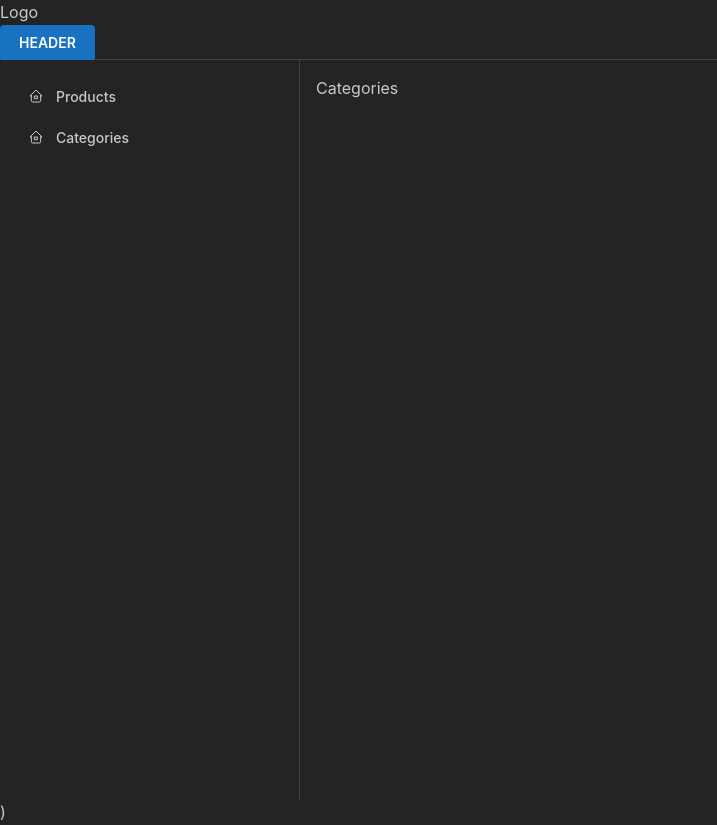
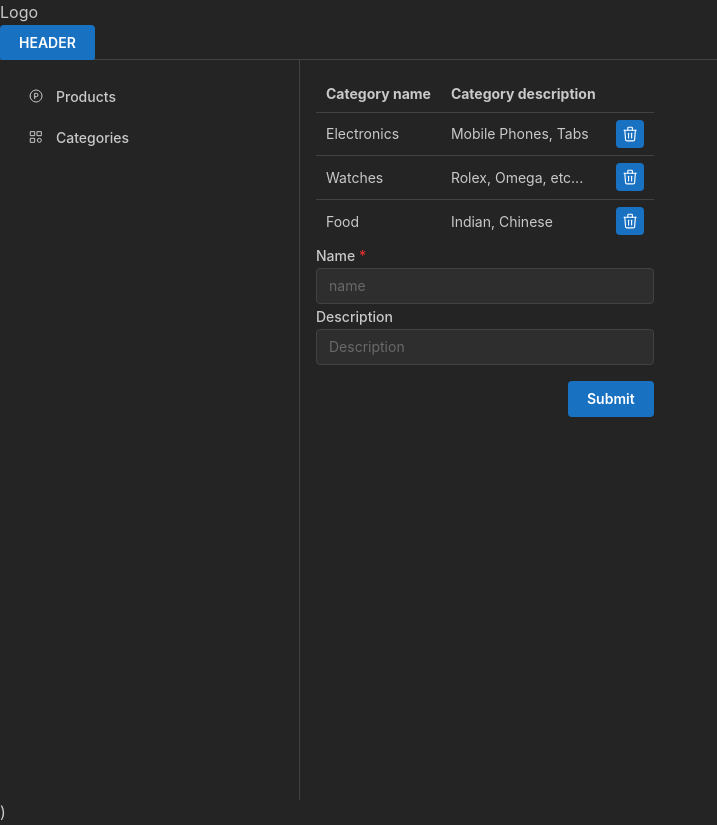
Before and after one commit to Naleen2/admin_test, a React (Vite) app: page /categories in a window 1280 px wide. Shown: the whole page, without its empty margins (0-717 px from the left). Built offline with nearby package versions, Linux system fonts and the light colour scheme; data requests are answered from the project's data file.

Commit message:
Added the ability to persist and read Categories from DB

```diff
--- a/db.json
+++ b/db.json
@@ -1,7 +1,7 @@
 {
   "products": [
     {
-      "id" : "1",
+      "id": "1",
       "name": "HP 100",
       "description": "HP Laptop",
       "stockCount": 10,
@@ -9,7 +9,7 @@
       "image": "https://3jnrp8-5173.csb.app/src/assets/students.jpg"
     },
     {
-      "id" : "2",
+      "id": "2",
       "name": "Laptop",
       "description": "HP 200",
       "stockCount": 10,
@@ -17,8 +17,21 @@
       "image": "https://3jnrp8-5173.csb.app/src/assets/students.jpg"
     }
   ],
-  "comments": [
-    { "id": 1, "body": "Comment 1" },
-    { "id": 2, "body": "Comment 2" }
+  "categories": [
+    {
+      "id": 1,
+      "name": "Electronics",
+      "description": "Mobile Phones, Tabs"
+    },
+    {
+      "id": 2,
+      "name": "Watches",
+      "description": "Rolex, Omega, etc..."
+    },
+    {
+      "id": "mantine-nc2rwgbfb",
+      "name": "Food",
+      "description": "Indian, Chinese"
+    }
   ]
 }
--- /dev/null
+++ b/src/components/AddCategory.tsx
@@ -0,0 +1,58 @@
+import {useForm} from "@mantine/form";
+import {Box, Button, Group, TextInput} from "@mantine/core";
+import {useAddCategoryMutation} from "../store/apis/categoryApi.ts";
+import {randomId} from "@mantine/hooks";
+
+function AddCategory() {
+    const [addCategory] = useAddCategoryMutation();
+
+    const form = useForm({
+        initialValues: {
+            name: '',
+            description: '',
+        },
+
+        validate: {
+            name : (value) => {
+                if (!value) {
+                    return 'name can not be empty';
+                }
+            }
+        },
+    });
+
+    function addNewCategory(id: string) {
+        if (form.isValid()) {
+            const transformedValues = form.getTransformedValues();
+            addCategory({
+                id,
+                ...transformedValues
+            });
+        }
+    }
+
+    return (
+        <Box maw={340} mx="auto">
+            <form onSubmit={form.onSubmit((values) => console.log(values))}>
+                <TextInput
+                    withAsterisk
+                    label="Name"
+                    placeholder="name"
+                    {...form.getInputProps('name')}
+                />
+
+                <TextInput
+                    label="Description"
+                    placeholder="Description"
+                    {...form.getInputProps('description')}
+                />
+
+                <Group justify="flex-end" mt="md">
+                    <Button type="submit" onClick= {() => addNewCategory(randomId())}>Submit</Button>
+                </Group>
+            </form>
+        </Box>
+    );
+}
+
+export default AddCategory;
--- a/src/components/AddProduct.tsx
+++ b/src/components/AddProduct.tsx
@@ -1,7 +1,7 @@
 import {useForm} from '@mantine/form';
 import {TextInput, Button, Group, Box, NumberInput} from '@mantine/core';
 import {useProductDispatch} from "../store/hooks.ts";
-import {createNewProduct} from "../store/product-slice.ts";
+import {createNewProduct} from "../store/slices/product-slice.ts";
 import {randomId } from "@mantine/hooks";
 import {faker} from "@faker-js/faker";
 
--- a/src/components/Categories.tsx
+++ b/src/components/Categories.tsx
@@ -1,6 +1,52 @@
+import {useGetCategoriesQuery} from "../store/apis/categoryApi.ts";
+import {ReactNode} from "react";
+import {Loader, Table} from "@mantine/core";
+import AddCategory from "./AddCategory.tsx";
+import CategoryItem from "./CategoryItem.tsx";
+
+export type Category = {
+    id: string,
+    name: string,
+    description: string
+}
+
 function Categories() {
+    const {data, isFetching, error} = useGetCategoriesQuery(undefined);
+
+    let content: ReactNode;
+
+    function getCategoryTable(data: Category[]): ReactNode {
+        const rows = data.map(category => {
+            return <CategoryItem key={category.id} category={category}></CategoryItem>;
+        });
+
+        return (
+            <div>
+                <Table>
+                    <Table.Thead>
+                        <Table.Tr>
+                            <Table.Th>Category name</Table.Th>
+                            <Table.Th>Category description</Table.Th>
+                        </Table.Tr>
+                    </Table.Thead>
+                    <Table.Tbody>{rows}</Table.Tbody>
+                </Table>
+
+                <AddCategory></AddCategory>
+            </div>
+        );
+    }
+
+    if (isFetching) {
+        content = <Loader color="blue"/>;
+    } else if (error) {
+        content = <div>Error loading Data</div>;
+    } else {
+        content = getCategoryTable(data);
+    }
+
     return <div>
-        Categories
+        {content}
     </div>;
 }
 
--- /dev/null
+++ b/src/components/CategoryItem.tsx
@@ -0,0 +1,29 @@
+import {ActionIcon, Table} from "@mantine/core";
+import {type Category} from "./Categories.tsx";
+import {IconTrash} from "@tabler/icons-react";
+import {useDeleteCategoryMutation} from "../store/apis/categoryApi.ts";
+
+type CategoryItemProps = {
+    category : Category
+}
+
+function CategoryItem({category}: CategoryItemProps) {
+
+    const [deleteCategory] = useDeleteCategoryMutation();
+
+    function removeCategory() {
+        deleteCategory(category.id);
+    }
+
+    return <Table.Tr key={category.id}>
+        <Table.Td>{category.name}</Table.Td>
+        <Table.Td>{category.description}</Table.Td>
+        <Table.Td>
+            <ActionIcon variant="filled" aria-label="Settings">
+                <IconTrash style={{ width: '70%', height: '70%' }} stroke={1.5} onClick={removeCategory} />
+            </ActionIcon>
+        </Table.Td>
+    </Table.Tr>
+}
+
+export default CategoryItem;
--- a/src/components/MyAppShell.tsx
+++ b/src/components/MyAppShell.tsx
@@ -1,9 +1,8 @@
-import {Button, NavLink} from '@mantine/core';
+import {AppShell, Burger, Button, NavLink} from '@mantine/core';
 import {useDisclosure} from '@mantine/hooks';
-import {AppShell, Burger} from '@mantine/core';
 import {useProductSelector} from "../store/hooks.ts";
 import Products from "./Products.tsx";
-import {IconHome2} from '@tabler/icons-react';
+import {IconBrandProducthunt, IconCategory} from '@tabler/icons-react';
 import {BrowserRouter as Router, Link, Route, Routes} from "react-router-dom";
 import Categories from "./Categories.tsx";
 
@@ -29,9 +28,9 @@ function MyApp() {
 
                 <AppShell.Navbar p="md">
                     <NavLink label="Products" component={Link} to="/products"
-                             leftSection={<IconHome2 size="1rem" stroke={1.5}/>}/>
+                             leftSection={<IconBrandProducthunt size="1rem" stroke={1.5}/>}/>
                     <NavLink label="Categories" component={Link} to="/categories"
-                             leftSection={<IconHome2 size="1rem" stroke={1.5}/>}/>
+                             leftSection={<IconCategory size="1rem" stroke={1.5}/>}/>
                 </AppShell.Navbar>
 
                 <AppShell.Main>
--- a/src/components/Products.tsx
+++ b/src/components/Products.tsx
@@ -1,6 +1,6 @@
 import {Table, Image} from '@mantine/core';
 import AddProduct from "./AddProduct.tsx";
-import {Product} from "../store/product-slice.ts";
+import {Product} from "../store/slices/product-slice.ts";
 
 
 type MyTableProps = {
--- /dev/null
+++ b/src/store/apis/categoryApi.ts
@@ -0,0 +1,32 @@
+import {createApi, fetchBaseQuery} from '@reduxjs/toolkit/query/react';
+import {Category} from "../../components/Categories.tsx";
+
+export const categoryApi = createApi({
+    reducerPath: 'categories',
+    baseQuery: fetchBaseQuery({
+        baseUrl: 'http://localhost:3001'
+    }),
+    endpoints: builder => ({
+        getCategories: builder.query<Category[], void>({
+            providesTags: ['categories'],
+            query: () => "/categories"
+        }),
+        addCategory: builder.mutation<void, Category>({
+            invalidatesTags: ['categories'],
+            query: (category) => ({
+                url: "/categories",
+                method: 'POST',
+                body: category
+            })
+        }),
+        deleteCategory: builder.mutation<void, string>({
+            invalidatesTags: ['categories'],
+            query: (categoryId) => ({
+                url: "/categories/" + categoryId,
+                method: 'DELETE'
+            })
+        })
+    })
+});
+
+export const {useGetCategoriesQuery, useAddCategoryMutation, useDeleteCategoryMutation} = categoryApi;
--- a/src/store/store.ts
+++ b/src/store/store.ts
@@ -1,11 +1,13 @@
-import { configureStore } from '@reduxjs/toolkit';
-import {productSlice} from "./product-slice.ts";
-
+import {configureStore} from '@reduxjs/toolkit';
+import {productSlice} from "./slices/product-slice.ts";
+import {categoryApi} from "./apis/categoryApi.ts";
 
 export const store = configureStore({
     reducer: {
+        [categoryApi.reducerPath]: categoryApi.reducer,
         product: productSlice.reducer
-    }
+    },
+    middleware: getDefaultMiddleware => getDefaultMiddleware().concat(categoryApi.middleware)
 });
 
 export type RootState = ReturnType<typeof store.getState>;
```
Also changed, not shown: src/store/slices/product-slice.ts (renamed from src/store/product-slice.ts).
